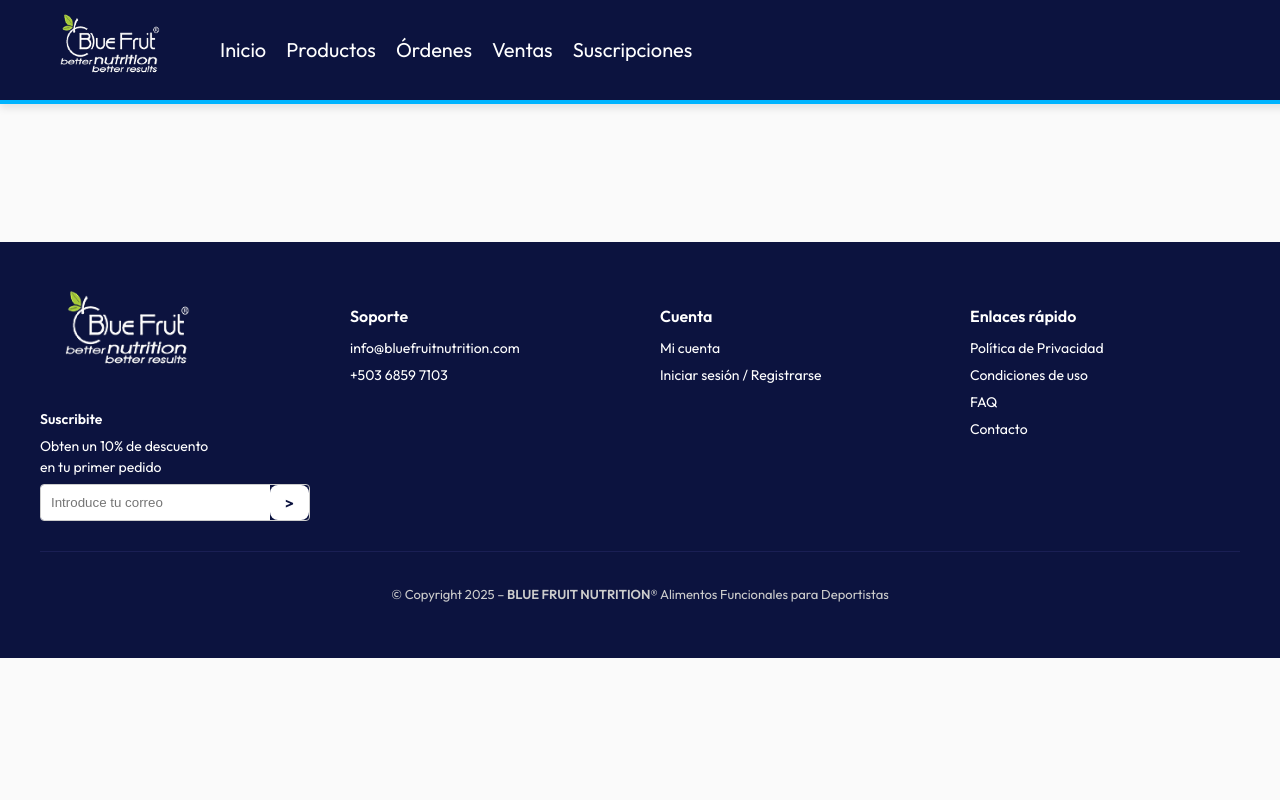
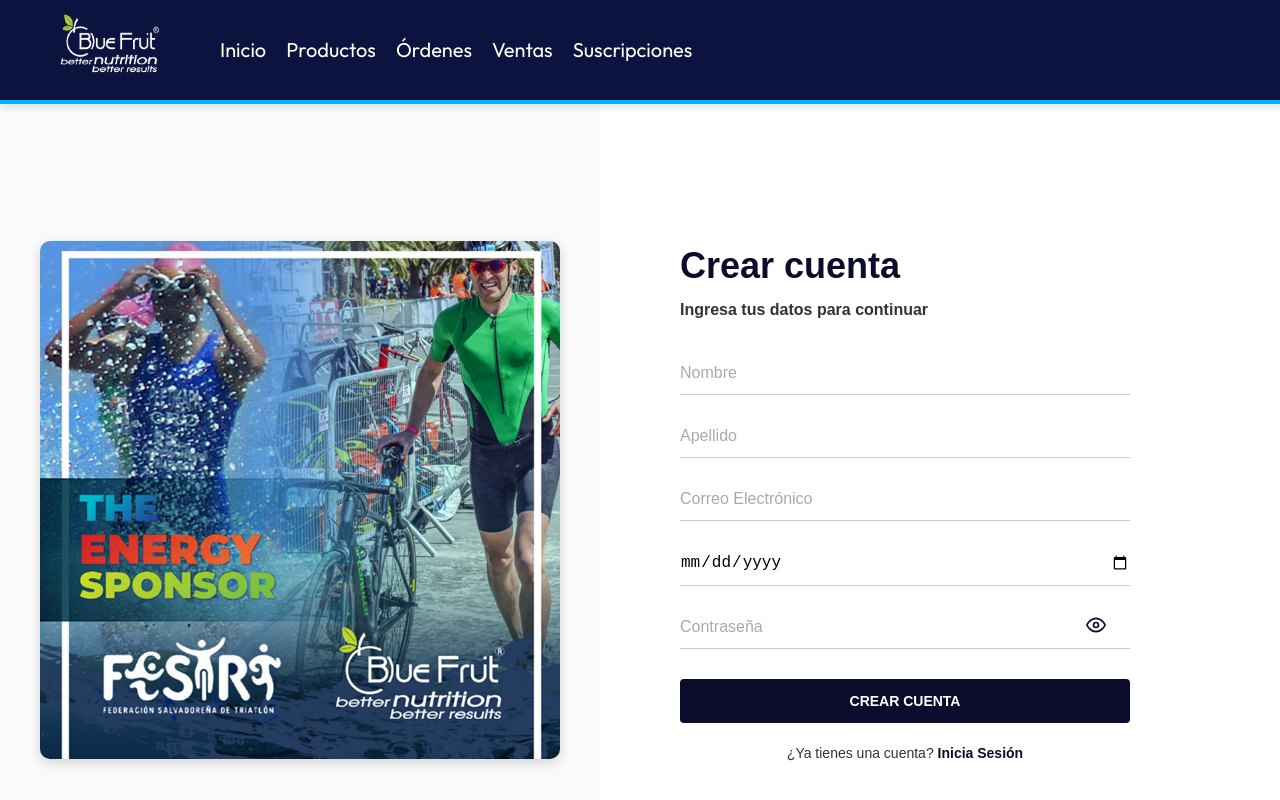
Before and after one commit to kather15/PTC-BlueFruitNutrition, a React (Vite) app in the folder frontend/: page /register in a window 1280 px wide. Shown: the top 800 px of the page. Built offline with nearby package versions, Linux system fonts and the light colour scheme.

Commit message:
registro de clientes terminado

```diff
--- a/frontend/package.json
+++ b/frontend/package.json
@@ -12,7 +12,10 @@
   "dependencies": {
     "react": "^19.1.0",
     "react-dom": "^19.1.0",
+    "react-hook-form": "^7.60.0",
     "react-hot-toast": "^2.5.2",
+    "react-icon": "^1.0.0",
+    "react-icons": "^5.5.0",
     "react-router-dom": "^7.6.2"
   },
   "devDependencies": {
--- a/frontend/src/App.jsx
+++ b/frontend/src/App.jsx
@@ -4,6 +4,7 @@
 import Suscripciones from './pages/Suscripciones/Suscripciones'; // Asegúrate de que esta ruta sea correcta
 import Products1 from './pages/Products/Products1'; // Asegúrate de que esta ruta sea correcta
 import Footer from './components/Footer/Footer'; // asegúrate de tener esta ruta correcta
+import Register from './pages/Register/Register'
 
 function App() {
   return (
@@ -16,6 +17,7 @@
           <Route path="/productos1" element={<Products1 />} />
           <Route path="/sobre-nosotros" element={<h1>Sobre Nosotros</h1>} />
           <Route path="/suscripciones" element={<Suscripciones />}/>
+          <Route path="/register" element={<Register />}/>
         </Routes>
       </div>
       <Footer /> {/* Footer agregado */}
--- /dev/null
+++ b/frontend/src/components/verifyCode/verifyCodeModal.css
@@ -0,0 +1,32 @@
+/* Contenedor del bloque de verificación */
+.registro-verificacion {
+  margin-top: 40px;
+  padding-top: 20px;
+  border-top: 1px solid #eee;
+}
+
+/* Título del bloque */
+.registro-verificacion h3 {
+  font-size: 18px;
+  color: #0b0b2c;
+  margin-bottom: 20px;
+}
+
+/* Error de validación */
+.error-msg {
+  color: red;
+  font-size: 14px;
+  margin-top: -10px;
+}
+
+/* Botón de cancelar (misma estética ligera) */
+.cancelar-btn {
+  margin-top: 15px;
+  background: none;
+  border: none;
+  color: #0b0b2c;
+  font-weight: bold;
+  cursor: pointer;
+  font-size: 14px;
+  text-decoration: underline;
+}
--- /dev/null
+++ b/frontend/src/components/verifyCode/verifyCodeModal.jsx
@@ -0,0 +1,53 @@
+import React from "react";
+import { useForm } from "react-hook-form";
+import toast from "react-hot-toast";
+import "./VerifyCodeModal.css";
+
+const VerifyCodeModal = ({ isOpen, onClose }) => {
+  const { register, handleSubmit, formState: { errors } } = useForm();
+
+const onSubmit = async ({ verificationCode }) => {
+  try {
+    const res = await fetch("http://localhost:4000/api/registerCustomers/verifyCodeEmail", {
+      method: "POST",
+      headers: { "Content-Type": "application/json" },
+      credentials: "include", // 🚨 Enviar cookie con el token
+      body: JSON.stringify({ verificationCode }),  // Solo envía el código de verificación
+    });
+
+    const data = await res.json();
+
+    if (!res.ok) {
+      return toast.error(data.message || "Código incorrecto");
+    }
+
+    toast.success("Cuenta verificada con éxito");
+    onClose();
+  } catch (error) {
+    toast.error("Hubo un error al verificar el código");
+  }
+};
+
+  if (!isOpen) return null;
+
+  return (
+
+ <div className="registro-verificacion">
+    <h3>Verifica tu cuenta</h3>
+    <form onSubmit={handleSubmit(onSubmit)} className="registro-form">
+      <input
+        type="text"
+        placeholder="Código de verificación"
+        {...register("verificationCode", { required: true })}
+      />
+      {errors.verificationCode && (
+        <p className="error-msg">El código es obligatorio</p>
+      )}
+      <button type="submit" className="btn-crear">Verificar</button>
+    </form>
+    <button onClick={onClose} className="cancelar-btn">Cancelar</button>
+  </div>
+  );
+};
+
+export default VerifyCodeModal;
--- /dev/null
+++ b/frontend/src/pages/Register/Register.css
@@ -0,0 +1,132 @@
+.registro-container {
+  display: flex;
+  height: 100vh;
+  width: 100%;
+  font-family: 'Arial', sans-serif;
+}
+
+/* Lado izquierdo: imagen */
+.imgre {
+  flex: 1;
+  display: flex;
+  align-items: center;     /* centra verticalmente */
+  justify-content: center; /* centra horizontalmente */
+  padding: 40px;
+}
+
+.registro-img {
+  width: 100%;
+  max-width: 800px;
+  height: auto;
+  object-fit: contain;
+  border-radius: 10px;
+  box-shadow: 0 4px 12px rgba(0, 0, 0, 0.15);
+}
+
+/* Lado derecho: formulario */
+.registro-card {
+  flex: 1;
+  display: flex;
+  align-items: center;       /* centra verticalmente */
+  justify-content: flex-start; /* alinea el contenido a la izquierda */
+  padding: 60px 80px;
+  background-color: #ffffff;
+}
+
+/* Contenedor del formulario */
+.registro-right {
+  width: 100%;
+  max-width: 450px;
+}
+
+/* Títulos */
+.registro-card h1 {
+  font-size: 36px;
+  color: #0b0b2c;
+  margin-bottom: 10px;
+}
+
+.registro-card h2 {
+  font-size: 16px;
+  color: #333;
+  margin-bottom: 30px;
+}
+
+/* Estilo de formulario */
+.registro-form {
+  display: flex;
+  flex-direction: column;
+  gap: 20px;
+}
+
+/* Inputs */
+input,
+select {
+  width: 100%;
+  padding: 12px 0;
+  border: none;
+  border-bottom: 1px solid #ccc;
+  background-color: transparent;
+  font-size: 16px;
+  outline: none;
+  color: #000;
+}
+
+input::placeholder {
+  color: #aaa;
+}
+
+input:focus,
+select:focus {
+  border-bottom: 1px solid #0b0b2c;
+}
+
+/* Contraseña con ícono */
+.registro-password-container {
+  position: relative;
+  display: flex;
+  align-items: center;
+}
+
+.toggle-password-btn {
+  position: absolute;
+  right: 0;
+  background: none;
+  border: none;
+  cursor: pointer;
+  font-size: 20px;
+  color: #0b0b2c;
+}
+
+/* Botón */
+.btn-crear {
+  background-color: #0b0b2c;
+  color: #fff;
+  border: none;
+  padding: 14px;
+  border-radius: 4px;
+  font-size: 14px;
+  font-weight: 600;
+  cursor: pointer;
+  text-transform: uppercase;
+  transition: background-color 0.3s ease;
+  margin-top: 10px;
+}
+
+.btn-crear:hover {
+  background-color: #1a1a4d;
+}
+
+/* Login abajo */
+.registro-login {
+  text-align: center;
+  margin-top: 20px;
+  font-size: 14px;
+  color: #333;
+}
+
+.registro-login a {
+  color: #0b0b2c;
+  font-weight: bold;
+  text-decoration: none;
+}
--- /dev/null
+++ b/frontend/src/pages/Register/Register.jsx
@@ -0,0 +1,94 @@
+import React, { useState } from "react";
+import { useForm } from "react-hook-form";
+import { useNavigate } from "react-router-dom";
+import { FiEye, FiEyeOff } from "react-icons/fi";
+import toast from "react-hot-toast";
+import VerifyCodeModal from "../../components/verifyCode/verifyCodeModal"
+import img from '../../assets/imgregister.png'
+import './Register.css'
+
+function Registro() {
+  const [showPassword, setShowPassword] = useState(false);
+  const [showModal, setShowModal] = useState(false);
+  const navigate = useNavigate();
+
+  const { register, handleSubmit, formState: { errors } } = useForm();
+
+  const togglePasswordVisibility = () => {
+    setShowPassword(!showPassword);
+  };
+
+  const handleRegresar = () => {
+    navigate("/");
+  };
+
+  const onSubmit = async (data) => {
+    try {
+      const res = await fetch("http://localhost:4000/api/registerCustomers", {
+        method: "POST",
+        headers: { "Content-Type": "application/json" },
+        credentials: "include", // para guardar cookie con token
+        body: JSON.stringify(data),
+      });
+
+      const result = await res.json();
+
+      if (!res.ok) {
+        toast.error(result.message || "Error en el registro");
+        return;
+      }
+
+      toast.success("Registro exitoso. Revisa tu correo 📩");
+      setShowModal(true); // abrir modal de verificación
+    } catch (error) {
+      toast.error("Error de red o del servidor");
+    }
+  };
+
+  return (
+    <div className="registro-container">
+  <div className="imgre">
+    <img src={img} alt="Blue Fruit Nutrition" className="registro-img" />
+  </div>
+
+  <div className="registro-card">
+    <div className="registro-right">
+      <h1>Crear cuenta</h1>
+      <h2>Ingresa tus datos para continuar</h2>
+      <form className="registro-form" onSubmit={handleSubmit(onSubmit)}>
+        <input type="text" placeholder="Nombre" {...register("name", { required: true })} />
+        <input type="text" placeholder="Apellido" {...register("lastname", { required: true })} />
+        <input type="email" placeholder="Correo Electrónico" {...register("email", { required: true })} />
+        <input type="date" placeholder="Fecha de nacimiento" {...register("dateBirth", { required: true })} />
+        <div className="registro-password-container">
+          <input
+            type={showPassword ? "text" : "password"}
+            placeholder="Contraseña"
+            {...register("password", { required: true })}
+          />
+          <button
+            type="button"
+            onClick={togglePasswordVisibility}
+            className="toggle-password-btn"
+          >
+            {showPassword ? <FiEyeOff /> : <FiEye />}
+          </button>
+        </div>
+        <button type="submit" className="btn-crear">Crear Cuenta</button>
+      </form>
+      <p className="registro-login">
+        ¿Ya tienes una cuenta? <a href="/InicioSesion">Inicia Sesión</a>
+      </p>
+              <VerifyCodeModal isOpen={showModal} onClose={() => setShowModal(false)} />
+
+    </div>
+  </div>
+
+</div>
+
+
+
+  );
+}
+
+export default Registro;
```
Also changed, not shown: frontend/src/assets/imgregister.png (added), 1 other file (tests, documents, lock files or other folders).
